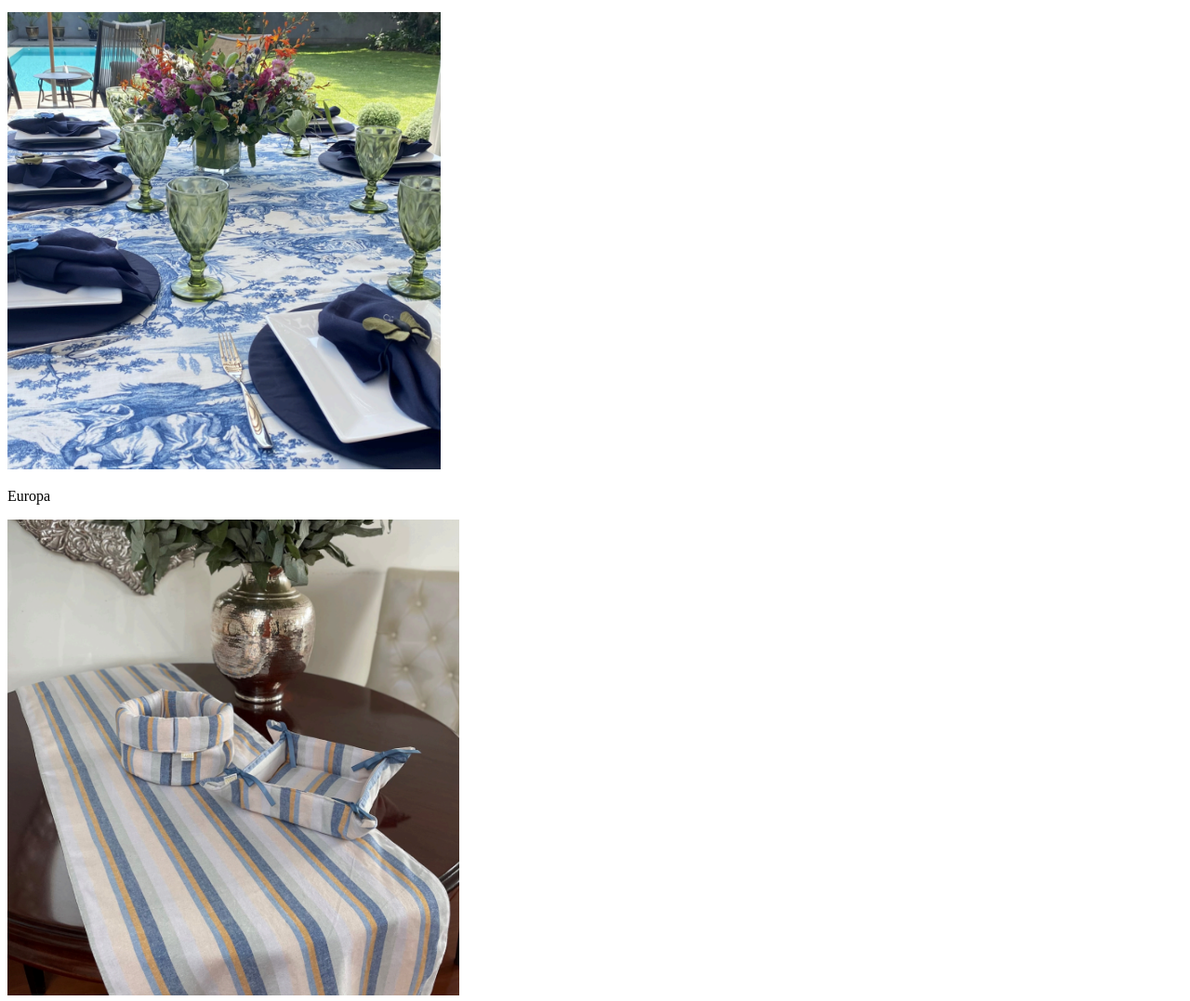
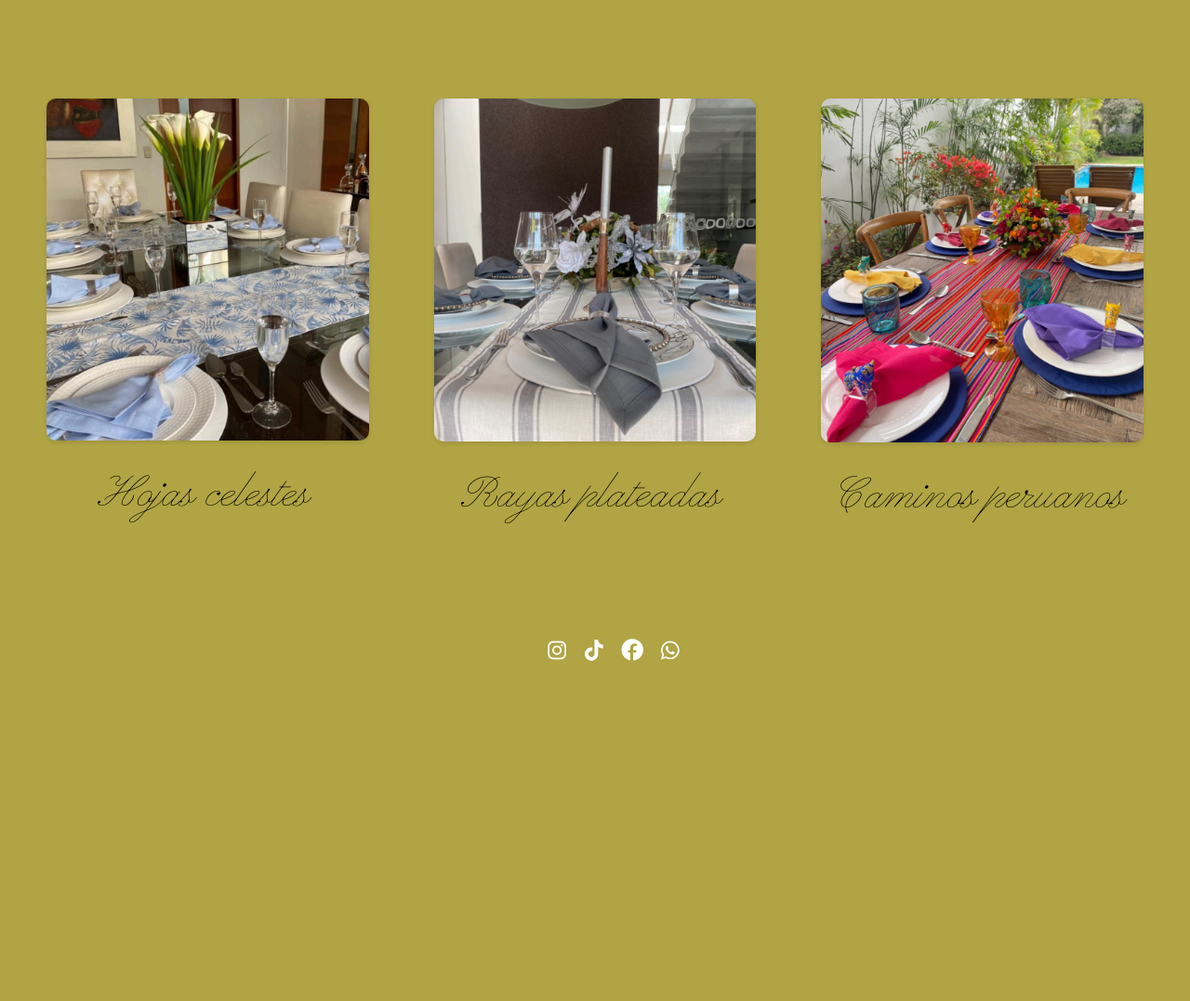
Before and after one commit to Shaaawlj/Lulu-Home-Table, a plain HTML site: page pages/Galeria.html in a window 1280 px wide. Shown: the part 763-1840 px from the top of the page at 93% size. After the commit the page ends 1488 px from the top, so only its background shows below. Drawn offline with Linux system fonts and the light colour scheme.

Commit message:
Add files via upload

```diff
--- /dev/null
+++ b/assets/estilos.css/Galeria.css
@@ -0,0 +1,66 @@
+@font-face {
+    font-family: "kapakana regular";
+    src: url(../kapakana-v17-latin/kapakana-v17-latin-regular.woff2) format("woff2");
+}
+@font-face {
+    font-family: "kapakana 300";
+    src: url(../kapakana-v17-latin/kapakana-v17-latin-300.woff2) format("woff2");
+}
+body{
+    background-color: #b0a444;
+    margin: 0;
+}
+/* Hacemos las imagenes mas pequeñas y tambien hacemos que esten en 2 filas y tres columnas */
+.imagenes {
+    display: grid;
+    grid-template-columns: repeat(3, 1fr); /* 3 columnas */
+    gap: 10px; /* Espacio entre las imágenes */
+    padding: 20px; /* Espacio alrededor de la galería */
+}
+/* Hacemos que las imagenes sean del mismo tamaño */
+.imagenes img {
+    width: 100%; /* Ocupa todo el ancho de la celda */
+    height: auto; /* Mantiene la proporción de la imagen */
+    border-radius: 10px; /* Bordes redondeados */
+    box-shadow: 0 2px 5px rgba(0, 0, 0, 0.1); /* Sombra sutil */
+    transition: transform 0.2s ease-in; /* Transición suave al hacer hover */
+}
+.imagenes img:hover {
+    transform: scale(1.1); /* Aumenta el tamaño al pasar el ratón */
+    cursor: pointer; /* Cambia el cursor al pasar el ratón */
+    box-shadow: 0 4px 10px rgba(0, 0, 0, 0.2); /* Sombra más pronunciada al hacer hover */
+    filter: brightness(0.5); /* Oscurece la imagen al hacer hover */
+    transition: transform 0.2s ease-in, filter 0.2s ease-in;
+}
+.item{
+    margin: 30px;
+    text-align: center; /* Centra el texto debajo de la imagen */
+    font-family: "kapakana 300", sans-serif; /* Fuente para el texto */
+    font-size: 60px;
+}
+.item>p{
+    margin-top: 10px;
+}
+#redes i {
+    font-family: "Font Awesome 6 Brands", "Font Awesome 6 Free", sans-serif !important;
+    color: white !important;
+    font-style: normal;
+}
+#redes>li{
+    font-family: "Roboto", sans-serif;
+    color: white;
+    text-decoration: none;
+    font-size: 15px;
+    font-weight: 100;
+    margin: 0 15px;
+}
+#redes {
+    display: flex;
+    flex-direction: row;
+    justify-content: center;
+    align-items: center;
+}
+#redes>li{
+    list-style: none;
+    margin: 0 10px;
+}
--- a/pages/Galeria.html
+++ b/pages/Galeria.html
@@ -5,6 +5,8 @@
     <meta name="viewport" content="width=device-width, initial-scale=1.0">
     <link rel="stylesheet" href="../assets/estilos.css/cabecera.css">
     <link href="https://fonts.googleapis.com/css2?family=Roboto:ital,wght@0,100..900;1,100..900&display=swap" rel="stylesheet">
+    <link rel="stylesheet" href="../assets/estilos.css/Galeria.css">
+    <link rel="stylesheet" href="../assets/fontawesome/css/all.min.css">nk
     <title>Lulu Galeria</title>
 
 </head>
```
Lines whose indentation alone changed are shown as unchanged.
